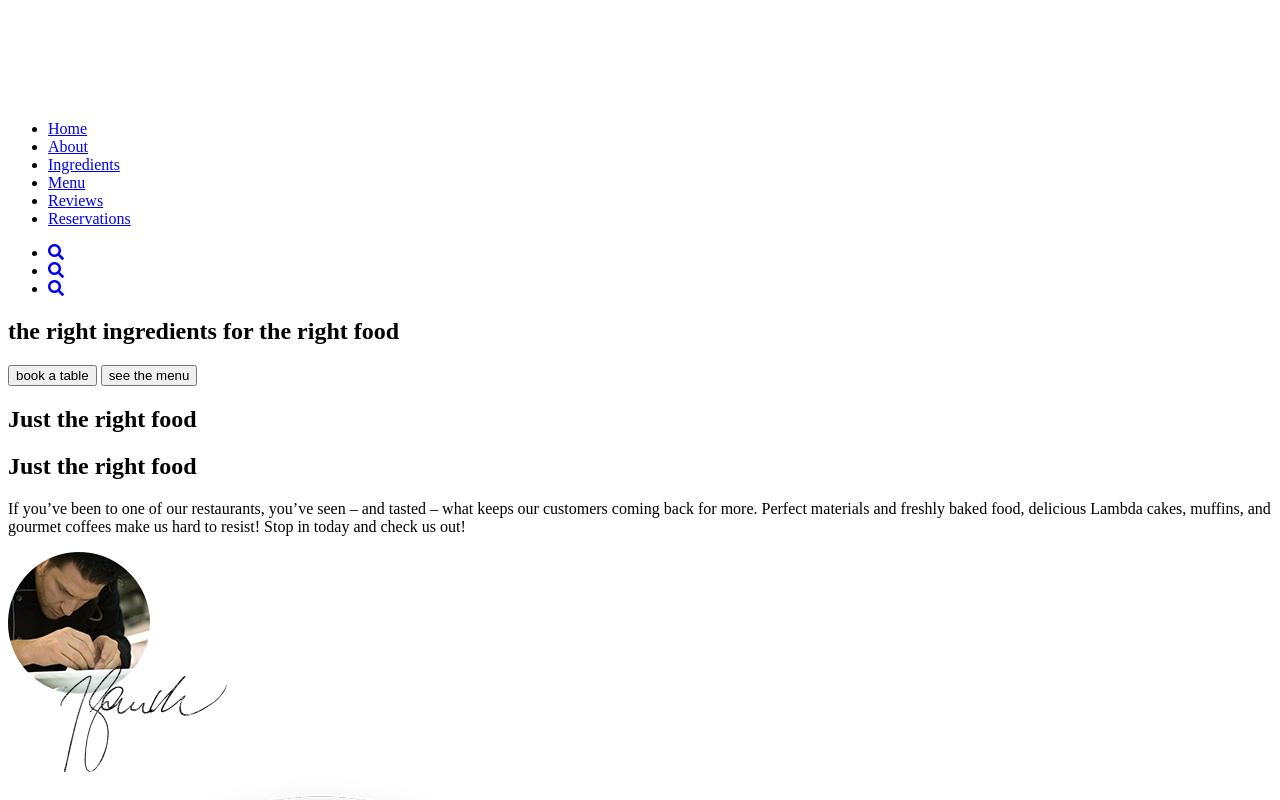
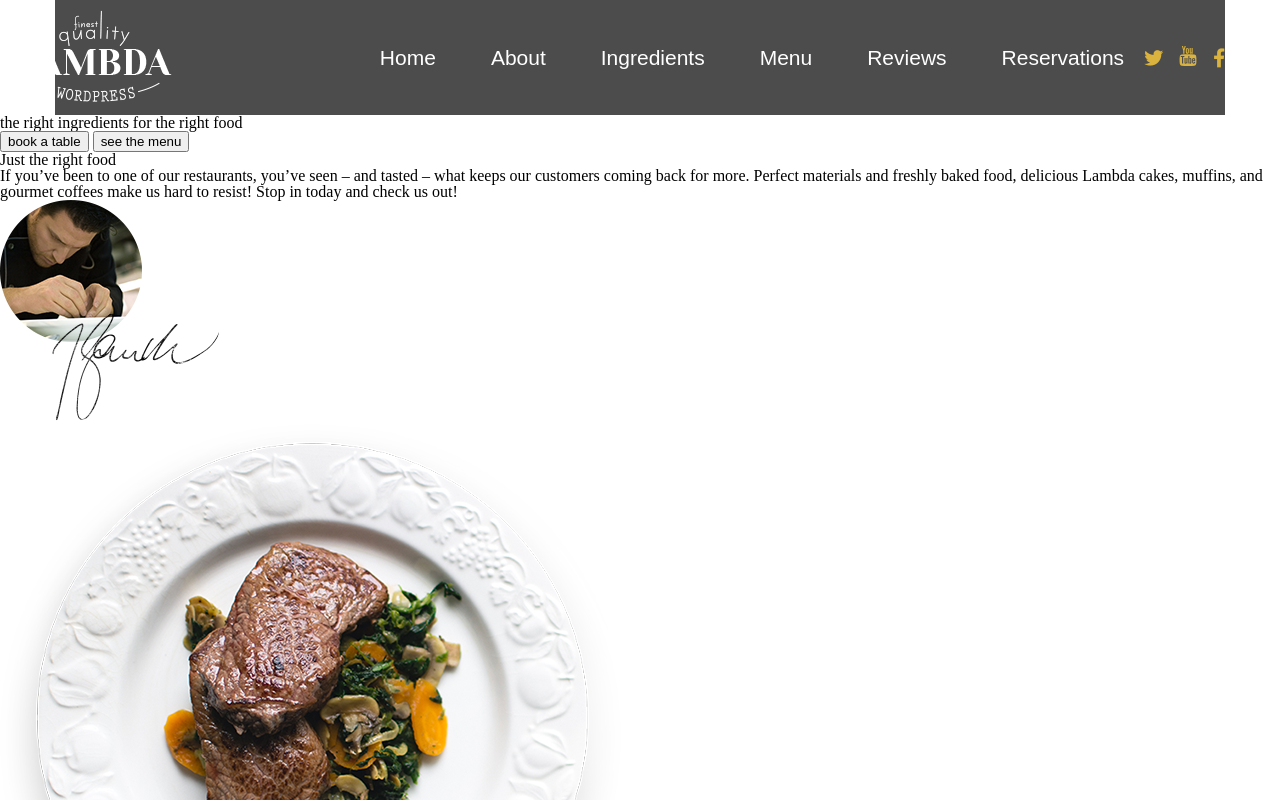
Before and after one commit to yevgen-sydoruk/restaurant-Lambda, a plain HTML site: page index.html in a window 1280 px wide. Shown: the top 800 px of the page. Drawn offline with Linux system fonts and the light colour scheme; a web font is replaced by a local one.

Commit message:
Header ready

```diff
--- a/index.html
+++ b/index.html
@@ -7,14 +7,49 @@
     <title>Lambda</title>
     <link rel="stylesheet" href="css/style.css">
     <link
-        href="https://fonts.googleapis.com/css?family=Gentium+Book+Basic:700|Lato|Open+Sans:400,700|Yeseva+One&display=swap"
+        href="https://fonts.googleapis.com/css?family=Gentium+Book+Basic:700%7CLato%7COpen+Sans:400,700%7CYeseva+One&display=swap"
         rel="stylesheet">
     <link rel="stylesheet" href="icons/all.min.css">
 </head>
 
 <body>
-
-    <header class="header">
+    <svg style="display: none;">
+        <symbol id="youtube" viewBox="0 0 90.677 90.677">
+            <g>
+                <path
+                    d="M82.287,45.907c-0.937-4.071-4.267-7.074-8.275-7.521c-9.489-1.06-19.098-1.065-28.66-1.06
+                    c-9.566-0.005-19.173,0-28.665,1.06c-4.006,0.448-7.334,3.451-8.27,7.521c-1.334,5.797-1.35,12.125-1.35,18.094
+                    c0,5.969,0,12.296,1.334,18.093c0.936,4.07,4.264,7.073,8.272,7.521c9.49,1.061,19.097,1.065,28.662,1.061
+                    c9.566,0.005,19.171,0,28.664-1.061c4.006-0.448,7.336-3.451,8.272-7.521c1.333-5.797,1.34-12.124,1.34-18.093
+                    C83.61,58.031,83.62,51.704,82.287,45.907z M28.9,50.4h-5.54v29.438h-5.146V50.4h-5.439v-4.822H28.9V50.4z M42.877,79.839h-4.629
+                    v-2.785c-1.839,2.108-3.585,3.136-5.286,3.136c-1.491,0-2.517-0.604-2.98-1.897c-0.252-0.772-0.408-1.994-0.408-3.796V54.311
+                    h4.625v18.795c0,1.084,0,1.647,0.042,1.799c0.111,0.718,0.462,1.082,1.082,1.082c0.928,0,1.898-0.715,2.924-2.166v-19.51h4.629
+                    L42.877,79.839L42.877,79.839z M60.45,72.177c0,2.361-0.159,4.062-0.468,5.144c-0.618,1.899-1.855,2.869-3.695,2.869
+                    c-1.646,0-3.234-0.914-4.781-2.824v2.474h-4.625V45.578h4.625v11.189c1.494-1.839,3.08-2.769,4.781-2.769
+                    c1.84,0,3.078,0.969,3.695,2.88c0.311,1.027,0.468,2.715,0.468,5.132V72.177z M77.907,67.918h-9.251v4.525
+                    c0,2.363,0.773,3.543,2.363,3.543c1.139,0,1.802-0.619,2.066-1.855c0.043-0.251,0.104-1.279,0.104-3.134h4.719v0.675
+                    c0,1.491-0.057,2.518-0.099,2.98c-0.155,1.024-0.519,1.953-1.08,2.771c-1.281,1.854-3.179,2.768-5.595,2.768
+                    c-2.42,0-4.262-0.871-5.599-2.614c-0.981-1.278-1.485-3.29-1.485-6.003v-8.941c0-2.729,0.447-4.725,1.43-6.015
+                    c1.336-1.747,3.177-2.617,5.54-2.617c2.321,0,4.161,0.87,5.457,2.617c0.969,1.29,1.432,3.286,1.432,6.015v5.285H77.907z" />
+                <path
+                    d="M70.978,58.163c-1.546,0-2.321,1.181-2.321,3.541v2.362h4.625v-2.362C73.281,59.344,72.508,58.163,70.978,58.163z" />
+                <path d="M53.812,58.163c-0.762,0-1.534,0.36-2.307,1.125v15.559c0.772,0.774,1.545,1.14,2.307,1.14
+                    c1.334,0,2.012-1.14,2.012-3.445V61.646C55.824,59.344,55.146,58.163,53.812,58.163z" />
+                <path d="M56.396,34.973c1.705,0,3.479-1.036,5.34-3.168v2.814h4.675V8.82h-4.675v19.718c-1.036,1.464-2.018,2.188-2.953,2.188
+                    c-0.626,0-0.994-0.37-1.096-1.095c-0.057-0.153-0.057-0.722-0.057-1.817V8.82h-4.66v20.4c0,1.822,0.156,3.055,0.414,3.836
+                    C53.854,34.363,54.891,34.973,56.396,34.973z" />
+                <path d="M23.851,20.598v14.021h5.184V20.598L35.271,0h-5.242l-3.537,13.595L22.812,0h-5.455c1.093,3.209,2.23,6.434,3.323,9.646
+                    C22.343,14.474,23.381,18.114,23.851,20.598z" />
+                <path d="M42.219,34.973c2.342,0,4.162-0.881,5.453-2.641c0.981-1.291,1.451-3.325,1.451-6.067v-9.034
+                    c0-2.758-0.469-4.774-1.451-6.077c-1.291-1.765-3.11-2.646-5.453-2.646c-2.33,0-4.149,0.881-5.443,2.646
+                    c-0.993,1.303-1.463,3.319-1.463,6.077v9.034c0,2.742,0.47,4.776,1.463,6.067C38.069,34.092,39.889,34.973,42.219,34.973z
+                     M39.988,16.294c0-2.387,0.724-3.577,2.231-3.577c1.507,0,2.229,1.189,2.229,3.577v10.852c0,2.387-0.722,3.581-2.229,3.581
+                    c-1.507,0-2.231-1.194-2.231-3.581V16.294z" />
+            </g>
+        </symbol>
+    </svg>
+    <header>
+        <div class="wrapper header">
             <div class="header-logo">
                 <a class="header-logo" href="#">
                     <img class="header-logo-img" src="img/Logo.png" alt="logo">
@@ -36,20 +71,24 @@
                         <a href="#" class="header-nav-list-link">Reservations</a>
                     </li>
                 </ul>
-        </nav>
                 <div class="header-socials">
                     <ul class="header-socials-list">
                         <li class="header-socials-list-item">
-                    <a href="#"><i class="fas fa-search"></i></a>
+                            <a href="#"><i class="fab fa-twitter"></i></a>
                         </li>
                         <li class="header-socials-list-item">
-                    <a href="#"><i class="fas fa-search"></i></a>
+                            <a href="#">
+                                <svg class="list-item-icon">
+                                    <use xlink:href="#youtube"></use>
+                                </svg></a>
                         </li>
                         <li class="header-socials-list-item">
-                    <a href="#"><i class="fas fa-search"></i></a>
+                            <a href="#"><i class="fab fa-facebook-f"></i></a>
                         </li>
 
                     </ul>
+                </div>
+            </nav>
         </div>
     </header>
 
--- a/scss/style.scss
+++ b/scss/style.scss
@@ -0,0 +1,240 @@
+/*
+===================
+ CSS RESET
+===================
+*/
+
+html,
+body,
+div,
+span,
+applet,
+object,
+iframe,
+h1,
+h2,
+h3,
+h4,
+h5,
+h6,
+p,
+blockquote,
+pre,
+a,
+abbr,
+acronym,
+address,
+big,
+cite,
+code,
+del,
+dfn,
+em,
+img,
+ins,
+kbd,
+q,
+s,
+samp,
+small,
+strike,
+strong,
+sub,
+sup,
+tt,
+var,
+b,
+u,
+i,
+center,
+dl,
+dt,
+dd,
+ol,
+ul,
+li,
+fieldset,
+form,
+label,
+legend,
+table,
+caption,
+tbody,
+tfoot,
+thead,
+tr,
+th,
+td,
+article,
+aside,
+canvas,
+details,
+embed,
+figure,
+figcaption,
+footer,
+header,
+hgroup,
+menu,
+nav,
+output,
+ruby,
+section,
+summary,
+time,
+mark,
+audio,
+video {
+    margin: 0;
+    padding: 0;
+    border: 0;
+    font-size: 100%;
+    font: inherit;
+    vertical-align: baseline;
+}
+/* HTML5 display-role reset for older browsers */
+article,
+aside,
+details,
+figcaption,
+figure,
+footer,
+header,
+hgroup,
+menu,
+nav,
+section {
+    display: block;
+}
+body {
+    line-height: 1;
+}
+ol,
+ul {
+    list-style: none;
+}
+blockquote,
+q {
+    quotes: none;
+}
+blockquote:before,
+blockquote:after,
+q:before,
+q:after {
+    content: "";
+    content: none;
+}
+table {
+    border-collapse: collapse;
+    border-spacing: 0;
+}
+
+/*
+===================
+Variables
+===================
+*/
+/* Colors */
+
+$header-color: #cc9900;
+$text: #4c4c4c;
+$link: #dab33e;
+$form-label: #c9a131;
+
+/* Fonts */
+
+$Gentium: "Gentium Book Basic", Arial, Helvetica, sans-serif;
+$Yesera: "Yesera One", Arial, Helvetica, sans-serif;
+$Lato: "Lato", Arial, Helvetica, sans-serif;
+$Sans: "Open Sans", Arial, Helvetica, sans-serif;
+
+/*
+===================
+ Basic
+===================
+*/
+.wrapper {
+    max-width: 1170px;
+    width: 100%;
+    margin: 0 auto;
+}
+.visually-hidden {
+    position: absolute !important;
+    clip: rect(1px 1px 1px 1px); /* IE6, IE7 */
+    clip: rect(1px, 1px, 1px, 1px);
+    padding: 0 !important;
+    border: 0 !important;
+    height: 1px !important;
+    width: 1px !important;
+    overflow: hidden;
+}
+/*
+===================
+ Header
+===================
+*/
+.header {
+    position: relative;
+    top: 0;
+    left: 0;
+    display: flex;
+    justify-content: space-between;
+    background-color: #4c4c4c;
+    padding: 10px 0;
+    &-logo {
+        transform: translateX(-25%);
+    }
+    &-nav {
+        display: flex;
+        justify-content: flex-end;
+        &-list {
+            display: flex;
+            align-items: center;
+            &-item {
+                padding-left: 55px;
+                &:first-of-type {
+                    padding-left: 0;
+                }
+            }
+            &-link {
+                position: relative;
+                color: #fff;
+                text-decoration: none;
+                font-family: $Gentium;
+                font-size: (21px / 16px) * 1rem;
+                padding-top: 2.625rem;
+                &:hover {
+                    border-top: 3px solid #fff;
+                }
+            }
+        }
+    }
+    &-socials {
+        display: flex;
+        align-items: center;
+        &-list {
+            padding-left: 20px;
+            display: flex;
+            align-items: center;
+            &-item {
+                padding-left: 15px;
+                font-size: 19px;
+
+                a {
+                    text-decoration: none;
+                    color: $link;
+                }
+                text-align: center;
+
+                .list-item-icon {
+                    width: 20px;
+                    height: 20px;
+                    fill: $link;
+                }
+                &:first-of-type {
+                    padding-left: 0;
+                }
+            }
+        }
+    }
+}
```
Also changed, not shown: css/style.css, icons/counter-1.svg (deleted), icons/counter-2.svg (deleted), icons/counter-3.svg (deleted), icons/counter-4.svg (deleted), icons/counter-5.svg (deleted), icons/icon-cart.svg (deleted), icons/left-arrow.svg (deleted), icons/list-arrow.svg (deleted), icons/lupa.svg (deleted), icons/right-arrow.svg (deleted), icons/services-1.svg (deleted), icons/services-2.svg (deleted), icons/services-3.svg (deleted), 2 more files. Lines whose indentation alone changed are shown as unchanged.
